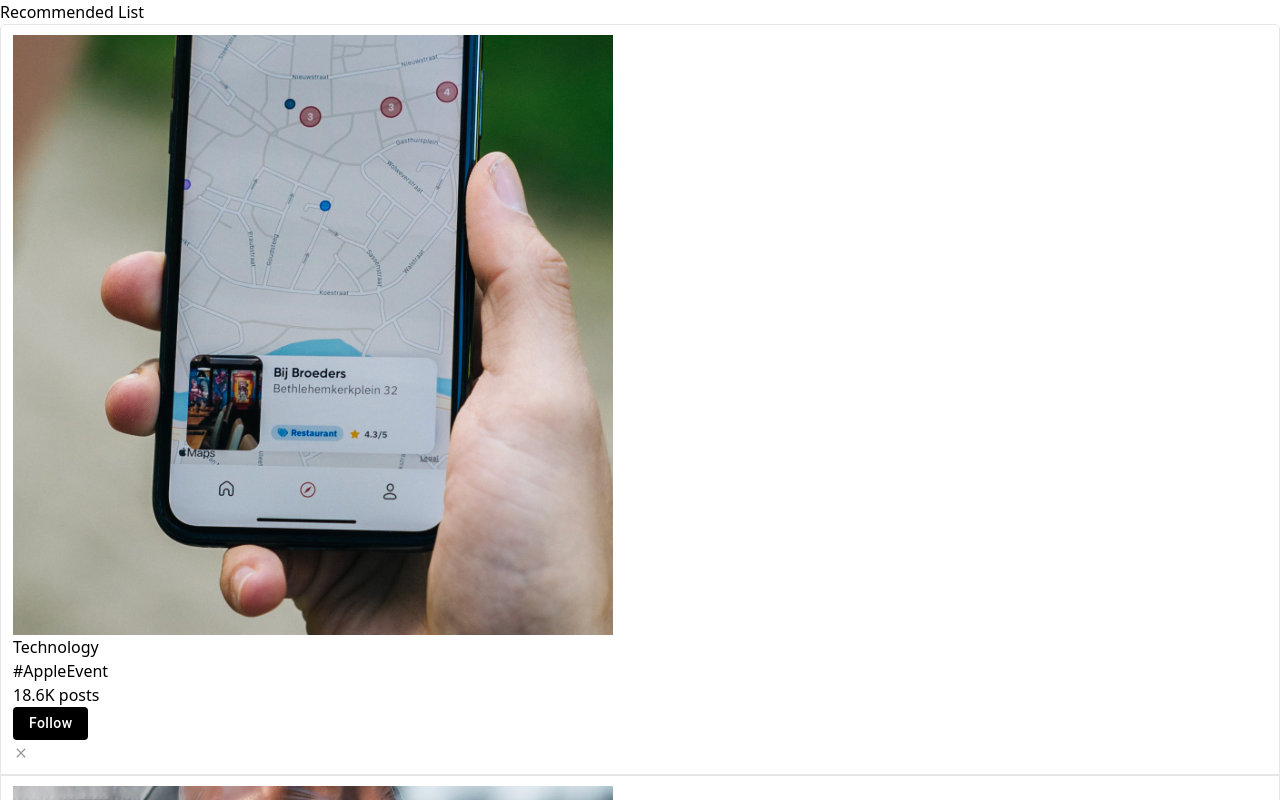
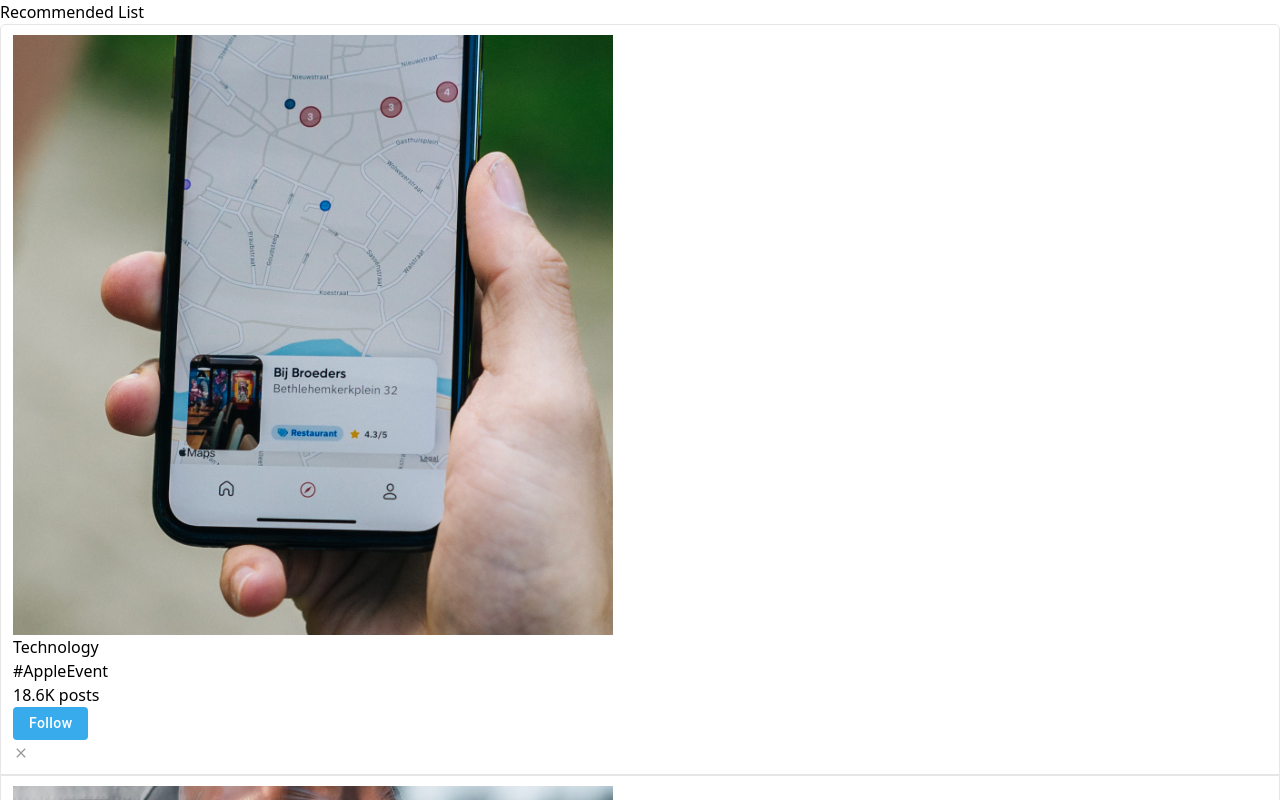
Before and after one commit to KayviaHarriott/react-vite-recommended-lists, a React (Vite) app: page / in a window 1280 px wide. Shown: the top 800 px of the page. Built offline with nearby package versions, Linux system fonts and the light colour scheme.

Commit message:
Updated 'action button' to remove item after being clicked

```diff
--- a/src/components/ItemBox.tsx
+++ b/src/components/ItemBox.tsx
@@ -62,7 +62,7 @@
                   height: "fit-content",
                   fontSize: "14px",
                   padding: "4px 16px",
-                  backgroundColor: "black",
+                  backgroundColor: "#37ABEB",
                   color: "white",
                 }}
                 variant="contained"
@@ -74,6 +74,7 @@
             <div className="mt-[-5%]">
               <CloseIcon
                 sx={{ color: "#999999", width: "16px", height: "16px" }}
+                className="cursor-pointer"
                 onClick={onRemove}
               />
             </div>
--- a/src/components/RecommendedList.tsx
+++ b/src/components/RecommendedList.tsx
@@ -15,12 +15,16 @@
 export const RecommendedList: React.FC<RecommendedListProps> = ({
   items,
   buttonText,
-  buttonAction
+  buttonAction,
 }) => {
   const [updatedItems, setItems] = useState(items);
 
   const handleRemove = (index: number) => {
-    console.log("here")
+    setItems(updatedItems.filter((_: unknown, i: number) => i !== index));
+  };
+
+  const handleButtonAction = (index: number) => {
+    buttonAction();
     setItems(updatedItems.filter((_: unknown, i: number) => i !== index));
   };
 
@@ -38,7 +42,7 @@
                 thumbnail={item.thumbnail}
                 index={index}
                 onRemove={() => handleRemove(index)} // Pass handler
-                onAction={buttonAction}
+                onAction={() => handleButtonAction(index)}
               />
             </div>
           )
```
